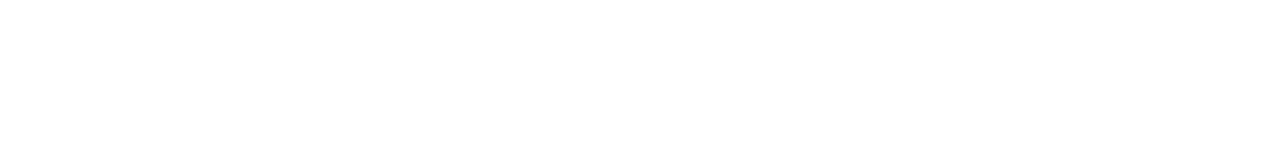
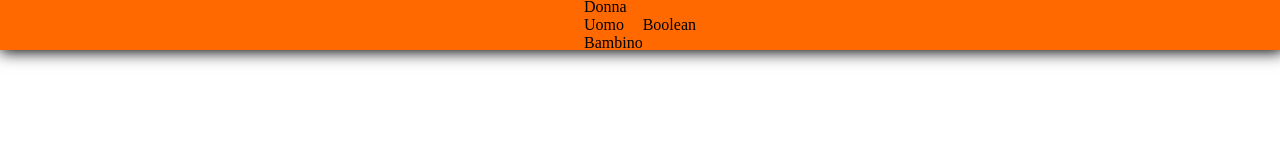
Before and after one commit to LorisGalleana/html-css-boolando, a plain HTML site: page index.html in a window 1280 px wide. Drawn offline with Linux system fonts and the light colour scheme.

Commit message:
UPDATE 0.3: create upper-bar

```diff
--- a/CSS/style.css
+++ b/CSS/style.css
@@ -0,0 +1,17 @@
+* {
+    margin: 0;
+    padding: 0;
+    box-sizing: border-box;
+}
+.upper-bar {
+    display: flex;
+    align-items: center;
+    justify-content: center;
+    background-color: rgb(255, 105, 0);
+    box-shadow: 2px 0px 15px 2px;
+    position: fixed;
+    top: 0;
+    left: 0;
+    height: 50px;
+    width: 100%;
+}
--- a/index.html
+++ b/index.html
@@ -15,8 +15,12 @@
 <body>
     <div class="page-container">
         <div class="upper-bar">
-            <div class="product-category"></div>
-            <div class="logo"></div>
+            <div class="product-category">
+                <div class="woman">Donna</div>
+                <div class="man">Uomo</div>
+                <div class="child">Bambino</div>
+            </div>
+            <div class="logo">Boolean</div>
             <div class="login-cart"></div>
         </div>
         <div class="all-products">
```
